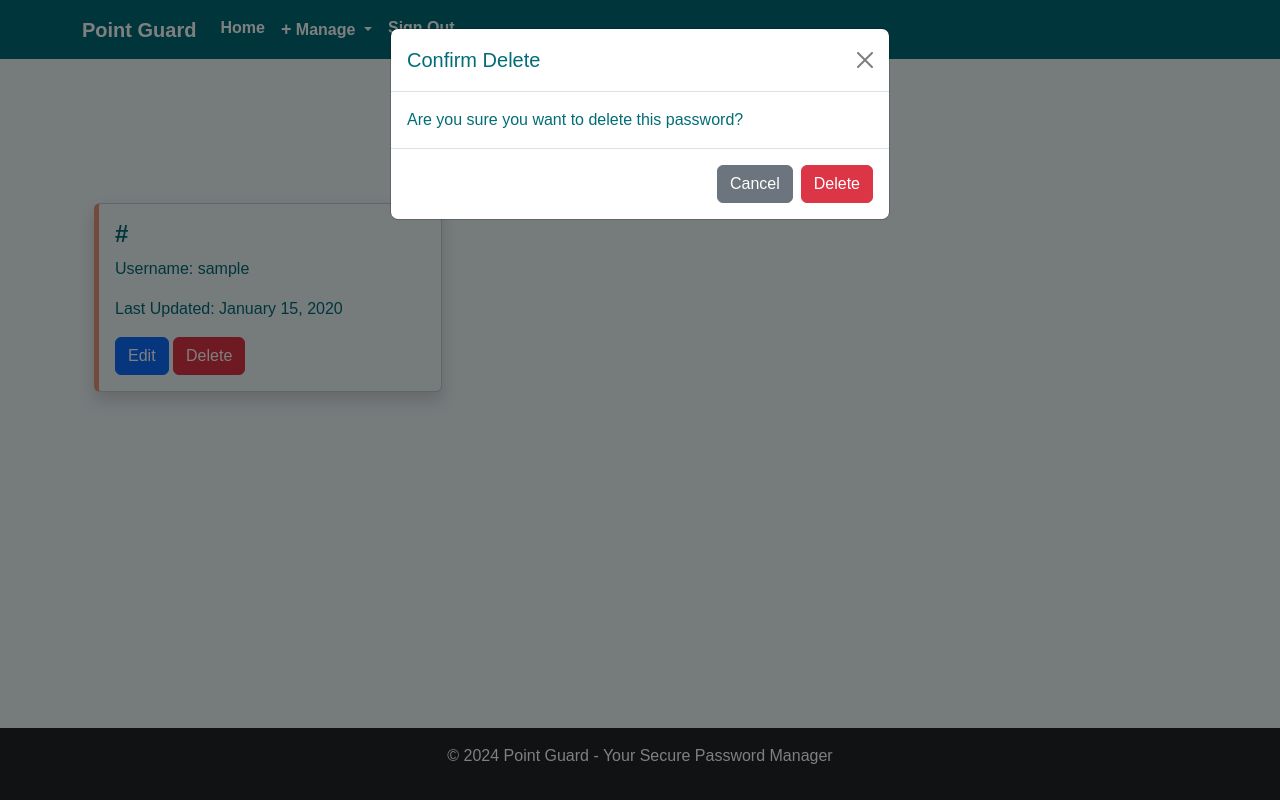
After one commit to Yourself31/Point_Guard_Password_Manager, a Django app: page /content/password_vault/ in a window 1280 px wide, after a click on "Delete". The commit adds this page. Run offline with Django 5.2, Linux system fonts and the light colour scheme; a user stored in the database is signed in; tables that the repository leaves empty hold one stand-in row (values such as "Sample post"); some libraries are stand-ins or nearby versions.

Commit message:
Password Vault page working

```diff
--- a/PointGuard/content/templates/content/generate_password.html
+++ b/PointGuard/content/templates/content/generate_password.html
@@ -14,7 +14,7 @@
             font-family: Arial, sans-serif; /* Clean, modern font */
         }
         .container {
-            max-width: 600px;
+            max-width: 1000px;
             margin-top: 50px;
         }
         .btn-primary {
--- /dev/null
+++ b/PointGuard/content/templates/content/password_vault.html
@@ -0,0 +1,195 @@
+{% extends 'base.html' %}
+
+{% block content %}
+<div class="container mt-5">
+    <h1 class="text-center mb-4">Password Vault</h1>
+    {% if user_passwords %}
+    <div class="row">
+        {% for password in user_passwords %}
+        <div class="col-md-4 mb-4">
+            <div class="card shadow">
+                <div class="card-body">
+                    <h3 class="card-title">{{ password.website }}</h3>
+                    <p class="card-text">Username: {{ password.username }}</p>
+                    <p class="card-text">Last Updated: {{ password.updated_at|date:"F d, Y" }}</p>
+                    <a href="{% url 'edit_password' password.id %}" class="btn btn-primary">Edit</a>
+                    <button type="button" class="btn btn-danger" data-bs-toggle="modal" data-bs-target="#deleteModal" data-passwordid="{{ password.id }}">
+                        Delete
+                    </button>
+                </div>
+            </div>
+        </div>
+        {% endfor %}
+    </div>
+    {% else %}
+    <div class="text-center">
+        {% load static %}
+        <img src="{% static 'images/sad_knight_no_passwords.png' %}" alt="Image" />
+        <p>No passwords found. Add some to secure your information.</p>
+    </div>
+    {% endif %}
+</div>
+
+<!-- Delete Confirmation Modal -->
+<div class="modal fade" id="deleteModal" tabindex="-1" aria-labelledby="deleteModalLabel" aria-hidden="true">
+    <div class="modal-dialog">
+        <div class="modal-content">
+            <div class="modal-header">
+                <h5 class="modal-title" id="deleteModalLabel">Confirm Delete</h5>
+                <button type="button" class="btn-close" data-bs-dismiss="modal" aria-label="Close"></button>
+            </div>
+            <div class="modal-body">
+                Are you sure you want to delete this password?
+            </div>
+            <div class="modal-footer">
+                <button type="button" class="btn btn-secondary" data-bs-dismiss="modal">Cancel</button>
+                <button type="button" class="btn btn-danger" id="delete-confirm">Delete</button>
+            </div>
+        </div>
+    </div>
+</div>
+
+<script>
+    $('#deleteModal').on('show.bs.modal', function (event) {
+        var button = $(event.relatedTarget);
+        var passwordId = button.data('passwordid');
+        var modal = $(this);
+        modal.find('.modal-body').text('Are you sure you want to delete the password for ' + button.closest('.card-body').find('.card-title').text() + '?');
+        modal.find('#delete-confirm').data('passwordid', passwordId);
+    });
+
+    $('#delete-confirm').click(function() {
+        var passwordId = $(this).data('passwordid');
+        $.ajax({
+            url: '{% url "delete_password" 0 %}'.replace('0', passwordId),
+            type: 'post',
+            data: {
+                'csrfmiddlewaretoken': '{{ csrf_token }}'
+            },
+            success: function (response) {
+                if(response.status == 'success') {
+                    $('div[data-passwordid="' + passwordId + '"]').fadeOut('slow', function() { $(this).remove(); });
+                    $('#deleteModal').modal('hide');
+                }
+            }
+        });
+    });
+</script>
+
+<style>
+    .card {
+        background-color: #EDF6F9;
+        color: #006D77;
+        border-left: 5px solid #E29578;
+    }
+    .card-title {
+        font-size: 1.5rem;
+        font-weight: bold;
+    }
+    .card-text {
+        font-size: 1rem;
+    }
+</style>
+{% endblock %}
+
+
+{% comment %} {% extends 'base.html' %}
+
+{% block content %}
+<div class="container mt-5">
+    <h1><strong>Password Vault</strong></h1>
+    {% if user_passwords %}
+    <div class="row">
+        {% for password in user_passwords %}
+        <div class="col-md-4 mb-4" data-passwordid="{{ password.id }}">
+            <div class="card shadow h-100">
+                <div class="card-body">
+                    <h3 class="card-title">{{ password.website }}</h3>
+                    <p class="card-text">Username: {{ password.username }}</p>
+                    <p class="card-text">Last Updated: {{ password.updated_at|date:"F d, Y" }}</p>
+                    <a href="{% url 'edit_password' password.id %}" class="btn btn-primary">Edit</a>
+                    <button class="btn btn-danger" data-passwordid="{{ password.id }}" data-deleteurl="{% url 'delete_password' password.id %}" onclick="confirmDelete(this)">Delete</button>
+                </div>
+            </div>
+        </div>
+        {% endfor %}
+    </div>
+    {% else %}
+    <div style="text-align: center;">
+        {% load static %}
+        <img src="{% static 'images/sad_knight_no_passwords.png' %}" alt="Image" />
+    </div>
+    {% endif %}
+</div>
+
+<!-- Delete Confirmation Modal -->
+<div class="modal fade" id="deleteModal" tabindex="-1" aria-labelledby="deleteModalLabel" aria-hidden="true">
+    <div class="modal-dialog">
+        <div class="modal-content">
+            <div class="modal-header">
+                <h5 class="modal-title" id="deleteModalLabel">Confirm Delete</h5>
+                <button type="button" class="close" data-dismiss="modal" aria-label="Close">
+                    <span aria-hidden="true">&times;</span>
+                </button>
+            </div>
+            <div class="modal-body">
+                Are you sure you want to delete this password?
+            </div>
+            <div class="modal-footer">
+                <button type="button" class="btn btn-secondary" data-dismiss="modal">Cancel</button>
+                <button type="button" class="btn btn-danger" id="delete-confirm">Delete</button>
+            </div>
+        </div>
+    </div>
+</div>
+
+<script>
+    function confirmDelete(buttonElement) {
+        var passwordId = buttonElement.getAttribute('data-passwordid');
+        var deleteUrl = buttonElement.getAttribute('data-deleteurl');
+
+        if(confirm('Are you sure you want to delete this password?')) {
+            $.ajax({
+                url: deleteUrl,
+                type: 'POST',
+                data: {
+                    'csrfmiddlewaretoken': '{{ csrf_token }}'
+                },
+                success: function (response) {
+                    if(response.status == 'success') {
+                        $(buttonElement).closest('.col-md-4').fadeOut('slow', function() { $(this).remove(); });
+                    } else {
+                        alert('Error: ' + response.error);
+                    }
+                },
+                error: function () {
+                    alert('Failed to delete the password.');
+                }
+            });
+        }
+    }
+    </script>
+
+
+
+<style>
+    .card {
+        background-color: #EDF6F9; /* Lightest blue for the background */
+        color: #006D77; /* Dark blue text for contrast */
+        font-family: Arial, sans-serif; /* Clean, modern font */
+    }
+    .card-title {
+        font-size: 1.5rem; /* Larger font for the title */
+        font-weight: bold; /* Bold for better visibility */
+    }
+    .card-text {
+        font-size: 1rem; /* Regular font size for the text */
+    }
+    .card-body {
+        padding: 1.25rem; /* Padding for the card body */
+    }
+    .container {
+        max-width: 1200px; /* Optional: Restrict maximum width of the container for better aesthetics */
+    }
+</style>
+{% endblock %} {% endcomment %}
--- a/PointGuard/content/templates/content/security_tips.html
+++ b/PointGuard/content/templates/content/security_tips.html
@@ -68,7 +68,7 @@
             font-weight: bold;
         }
         .container {
-            max-width: 800px;
+            max-width: 1000px;
             margin: 20px auto;
             padding: 20px;
         }
--- a/PointGuard/content/urls.py
+++ b/PointGuard/content/urls.py
@@ -7,7 +7,9 @@ urlpatterns = [
     path('home/', views.home, name="home"),
     path("add_password/", views.add_password, name='add_password'),
     path('add-category/', views.add_password_category, name='add_password_category'),
-    path('access_passwords/', views.access_passwords, name='access_passwords'),
+    path('password_vault/', views.list_passwords, name='password_vault'),
+    path('password_vault/edit/<int:password_id>/', views.edit_password, name='edit_password'),
+    path('password_vault/delete/<int:password_id>/', views.delete_password, name='delete_password'),
     path('generate_password/', views.generate_password, name='generate_password'),
     path('security_tips/', views.security_tips, name='security_tips')
 ]
--- a/PointGuard/content/views.py
+++ b/PointGuard/content/views.py
@@ -1,4 +1,6 @@
-from django.shortcuts import render, redirect
+from django.shortcuts import render, redirect, get_object_or_404
+from django.http import HttpResponse, JsonResponse
+from django.contrib.auth.decorators import login_required
 from .models import UserPassword, PasswordCategory  # Adjusted import to match the application's context
 from .forms import UserPasswordForm, PasswordCategoryForm
 
@@ -41,16 +43,38 @@ def add_password_category(request):
             new_category = form.save(commit=False)
             new_category.user = request.user  # Assuming categories are user-specific
             new_category.save()
-            return redirect('content/home.html')  # Redirect to a relevant page
+            return redirect('home')  # Redirect to a relevant page
     else:
         form = PasswordCategoryForm()
 
     return render(request, 'content/add_password_category.html', {'form': form})
 
-def access_passwords(request):
+def list_passwords(request):
     # Retrieve all passwords associated with the current user
-    user_passwords = UserPassword.objects.filter(user=request.user)
-    return render(request, 'content/access_passwords.html', {'user_passwords': user_passwords})
+    user_passwords = UserPassword.objects.filter(user=request.user).all()
+    return render(request, 'content/password_vault.html', {'user_passwords': user_passwords})
+
+def edit_password(request, password_id):
+    # Retrieve the password object to edit
+    user_password = UserPassword.objects.get(id=password_id)
+    # If the form is submitted, update the password object with the new data
+    if request.method == 'POST':
+        form = UserPasswordForm(request.POST, instance=user_password)
+        if form.is_valid():
+            form.save()
+            return redirect('password_vault')
+    # Otherwise, initialize the form with the current password data
+    else:
+        form = UserPasswordForm(instance=user_password)
+    return render(request, 'content/edit_password.html', {'form': form})
+
+def delete_password(request, password_id):
+    # Retrieve the password object based on the password_id
+    password = get_object_or_404(UserPassword, id=password_id)
+    # Perform deletion logic
+    password.delete()
+
+    return JsonResponse({'status': 'success'})
 
 def generate_password(request):
     # Implement your password generation logic here
```
Also changed, not shown: PointGuard/content/templates/content/access_passwords.html (deleted, +0 -21 lines), PointGuard/content/templates/content/add_password_category.html (+61 -0 lines), PointGuard/content/templates/content/edit_password.html (added, +12 -0 lines), PointGuard/content/templates/content/home.html (+42 -17 lines).
